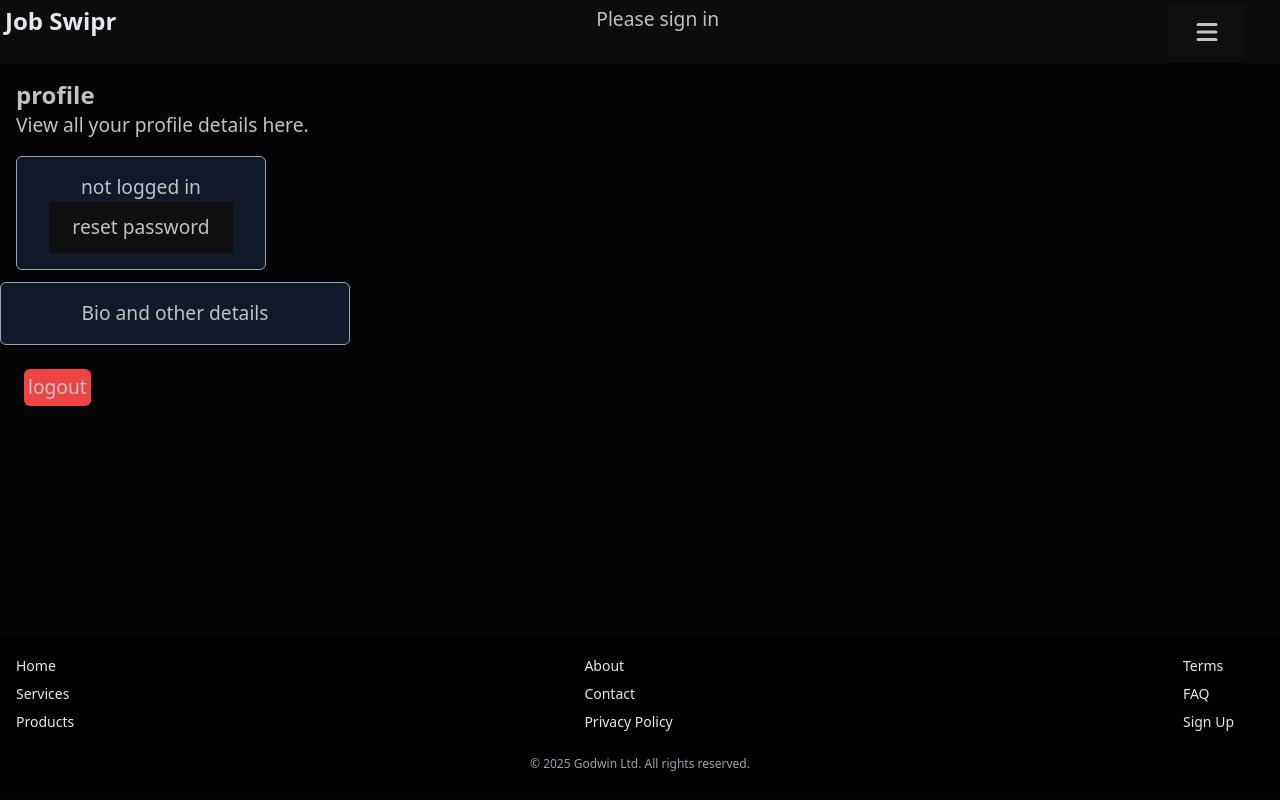
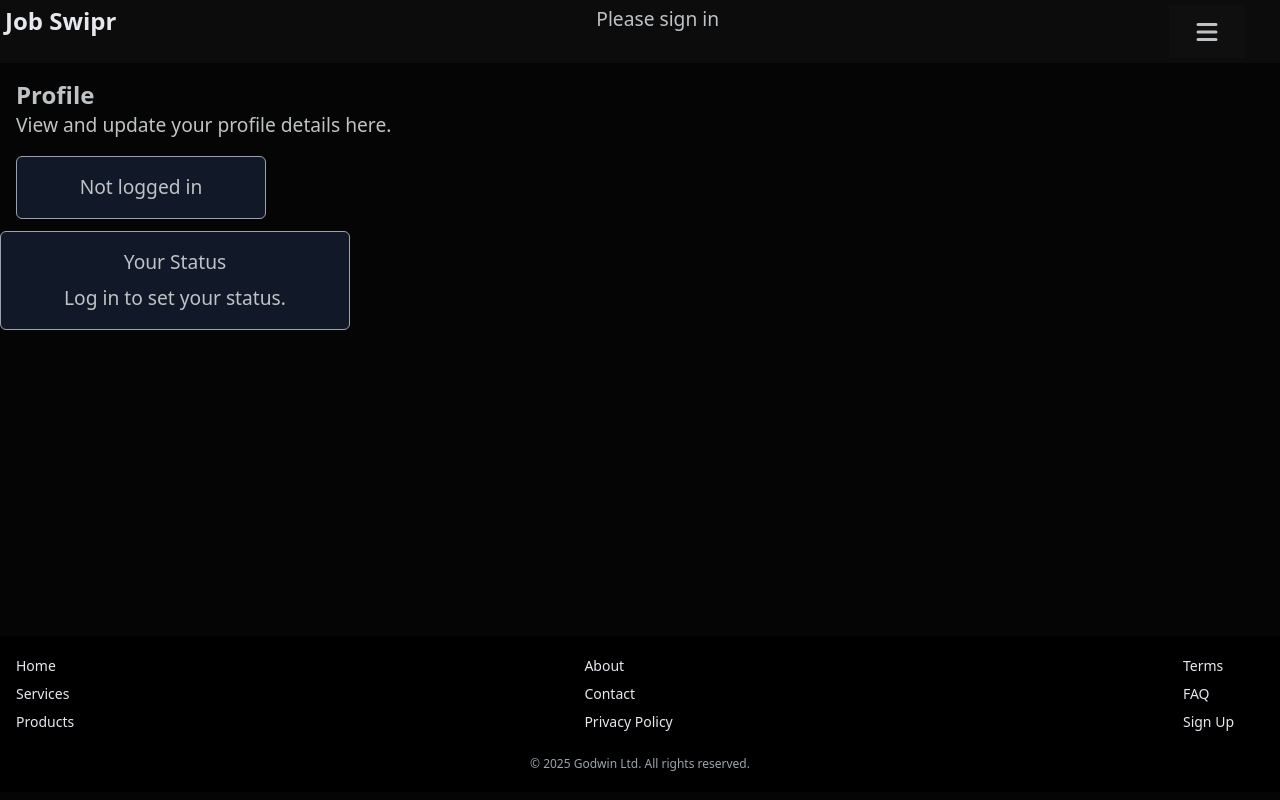
Before and after one commit to Cupidx0/job-website, a React (Vite) app: page /user in a window 1280 px wide. Built offline with nearby package versions, Linux system fonts and the light colour scheme; no server answers; a web font is replaced by a local one.

Commit message:
statusUpdate

```diff
--- a/src/user.jsx
+++ b/src/user.jsx
@@ -1,57 +1,165 @@
-import React from "react";
+import React, { useState, useEffect } from "react"; // Need useEffect
 import { toast } from "react-toastify";
-import { signOut,sendPasswordResetEmail } from "firebase/auth";
+import { signOut, sendPasswordResetEmail } from "firebase/auth";
 import { useNavigate } from "react-router-dom";
-import { auth } from "./firebase";
-export const UserDetails =()=>{
+import { HiThumbUp } from "react-icons/hi";
+import { useAuth } from "./AuthContext";
+import { db } from './firebase.js'; // Or './firebase', be consistent!
+import { doc, getDoc, setDoc } from 'firebase/firestore'; // Need doc, getDoc, setDoc
+import { auth } from "./firebase"; // Or '../firebase', be consistent!
+
+export const UserDetails = () => {
+    const [status, setStatus] = useState(''); // State for the input field
+    const [userStatus, setUserStatus] = useState(null); // State to hold the FETCHED user status
     const navigate = useNavigate();
-    const user = auth.currentUser;
-    const logOut = async()=>{
+    const {user} = useAuth(); // This gives the user state *when the component renders*
+
+    useEffect(() => {
+        const fetchUserStatus = async () => {
+            if (user) {
+                try {
+                    const userDocRef = doc(db,"users", user.uid); // Reference the user's document
+                    const userDocSnap = await getDoc(userDocRef);
+
+                    if (userDocSnap.exists()) {
+                        // Document exists, get the status
+                        setUserStatus(userDocSnap.data().status || null); // Get 'status' field, default to null if not found
+                        // You might also want to set the input field state if they can edit it
+                        setStatus(userDocSnap.data().status || '');
+                    } else {
+                        // No document for this user yet
+                        setUserStatus(null);
+                        setStatus('');
+                    }
+                } catch (error) {
+                    console.error("Error fetching user status:", error);
+                    toast.error("Failed to load user status.");
+                }
+            } else {
+                // User logged out
+                setUserStatus(null);
+                setStatus('');
+            }
+        };
+
+        fetchUserStatus();
+
+        // Cleanup function if you were using an onSnapshot listener
+        // return () => unsubscribe();
+
+    }, [user]); // Rerun this effect when the 'user' object changes
+
+    // Function to save the status to Firestore
+    const saveUserStatus = async (e) => {
+        e.preventDefault(); // Prevent default form submission if used in a form
+        if (!user || !user.uid) {
+            toast.error("You must be logged in to update status.");
+            return;
+        }
+
+        try {
+            const userDocRef = doc(db, "users", user.uid);
+            // Use setDoc to create or overwrite the document for this user
+            // Using merge: true is often good so you don't delete other fields
+            await setDoc(userDocRef, { status: status }, { merge: true });
+            setUserStatus(status); // Update the displayed status state
+            toast.success("Status updated successfully!");
+        } catch (error) {
+            console.error("Error saving user status:", error);
+            toast.error("Failed to update status. Try again.");
+        }
+    };
+
+    const logOut = async () => {
         try {
             await signOut(auth);
             toast.success("Signout successful!");
-        navigate('/home');
+            navigate('/home'); // Redirect after signout
         } catch (err) {
             console.error(err);
             toast.error(err.message);
         }
     };
-    const resetPassword = async()=>{
-        if(user&&user.email){
-            try{
+
+    const resetPassword = async () => {
+        if (user && user.email) {
+            try {
                 await sendPasswordResetEmail(auth, user.email);
-                toast.success('reset password link sent');
-            }catch(err){
+                toast.success('Password reset link sent to your email.');
+            } catch (err) {
                 console.error(err.message);
                 toast.error(err.message);
             }
-        }else{
-            console.error(err.message);
-            toast.error(err.message);
+        } else {
+            // User might not be logged in or email is missing
+            toast.error("Please log in to reset your password.");
         }
     };
-    return(
+
+    return (
         <>
             <div className="top-0 m-4">
-                <h2 className="text-2xl font-bold">profile</h2>
-                <p>View all your profile details here.</p>
+                <h2 className="text-2xl font-bold">Profile</h2> {/* Capitalized 'Profile' */}
+                <p>View and update your profile details here.</p> {/* More descriptive */}
             </div>
             <div className="flex flex-col md:flex-row gap-3">
-                <section className="flex flex-col items-center justify-center p-4 border border-gray-400 bg-gray-900 rounded-md max-w-[250px] max-h-[400px] ml-4 cursor-grab transition-transform duration-300 overflow-scroll ease-in-out">
-                    <h3>{user? user.email : 'not logged in'}</h3>
+                <section className="flex flex-col items-center p-4 border border-gray-400 bg-gray-900 rounded-md max-w-[250px] max-h-[400px] ml-4 cursor-grab transition-transform duration-300 overflow-scroll ease-in-out"> {/* Removed justify-center - email might be long */}
+                    <h3>{user ? user.email : 'Not logged in'}</h3> {/* Capitalized 'Not logged in' */}
+                    {/* Only show reset password if user is logged in */}
+                    {user && (
                         <button
                             onClick={resetPassword}
-                    >reset password</button>
+                            className="mt-2 p-1 text-sm bg-blue-500 hover:bg-blue-400 rounded-md" // Added some styling
+                        >
+                            Reset Password
+                        </button>
+                    )}
                 </section>
-                <section className="flex flex-col items-center justify-center p-4 border border-gray-400 bg-gray-900 rounded-md max-w-[350px] max-h-[400px] cursor-grab transition-transform duration-300 overflow-scroll ease-in-out">
-                    <h4>Bio and other details</h4>
+                <section className="flex flex-col items-center justify-start p-4 border border-gray-400 bg-gray-900 rounded-md max-w-[350px] max-h-[400px] cursor-grab transition-transform duration-300 overflow-scroll ease-in-out">
+                    <h4 className="mb-2">Your Status</h4> {/* Clearer heading */}
+                    <article className="flex flex-col">
+                        {user ? (
+                            <>
+                                {/* Display fetched status if available */}
+                                <p>{userStatus ? `Status: ${userStatus}` : 'No status set yet.'}</p>
+
+                                {/* Form to update status */}
+                                <form onSubmit={saveUserStatus} className="mt-4">
+                                    <input
+                                        type="text"
+                                        name="status"
+                                        value={status}
+                                        onChange={(e) => setStatus(e.target.value)} // Use onChange for input updates
+                                        placeholder="Enter your status"
+                                        className="p-1 rounded mr-2 text-black" // Added styling for visibility
+                                    />
+                                    <button
+                                        type="submit" // Use type="submit" for form button
+                                        className="bg-transparent text-green-600 text-2xl" // Adjusted size
+                                        disabled={!status.trim()} // Disable button if status is empty
+                                    >
+                                        <HiThumbUp />
+                                    </button>
+                                </form>
+                            </>
+                        ) : (
+                            <p>Log in to set your status.</p> // Message when not logged in
+                        )}
+                    </article>
+                    {/* <h4>Bio and other details</h4> */} {/* Removed or clarify what this section is for */}
                 </section>
             </div>
+            {/* Only show logout button if user is logged in */}
+            {user && (
                 <button
                     className="m-6 rounded-md p-1 text-md cursor-pointer bg-red-500 hover:bg-red-400"
                     onClick={logOut}
-             >logout</button>
+                >
+                    Logout
+                </button>
+            )}
         </>
-    )
-}
-export default UserDetails
+    );
+};
+
+export default UserDetails;
```
Also changed, not shown: 1 other file (tests, documents, lock files or other folders). Lines whose indentation alone changed are shown as unchanged.
